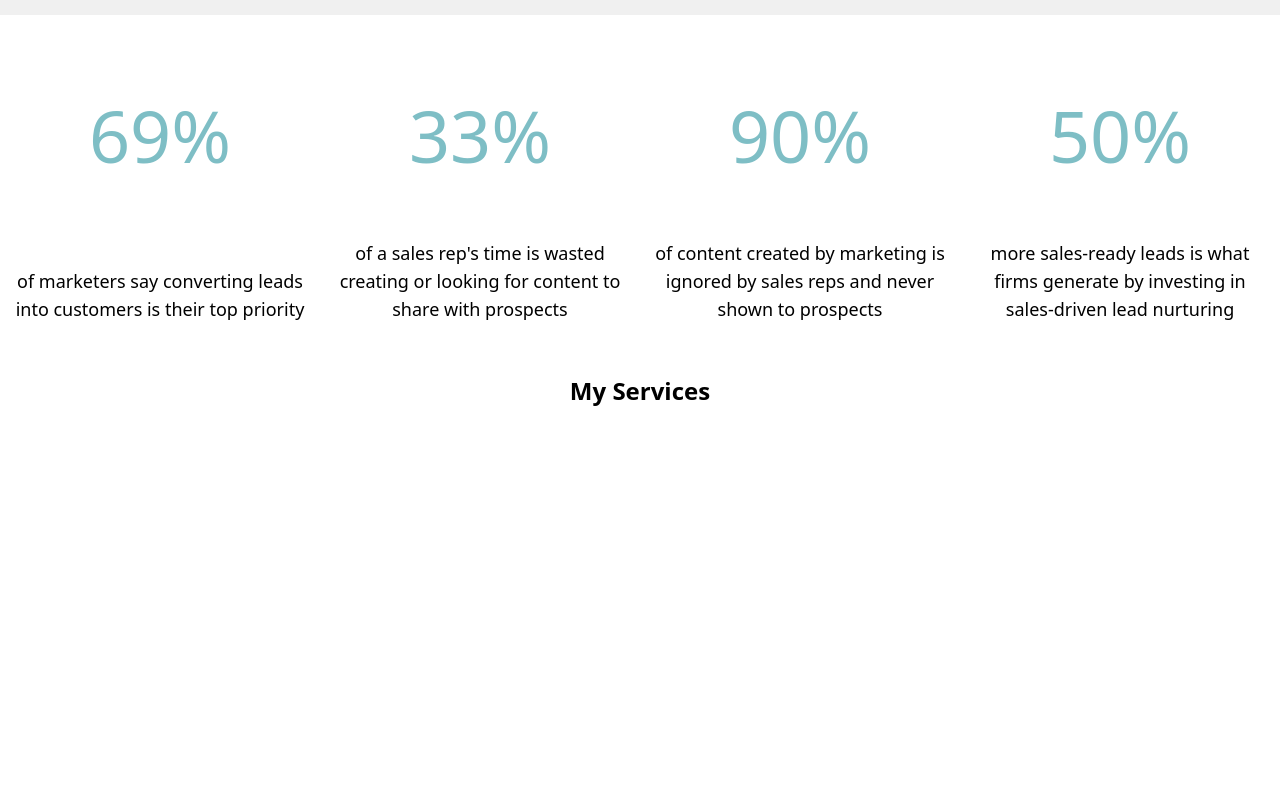
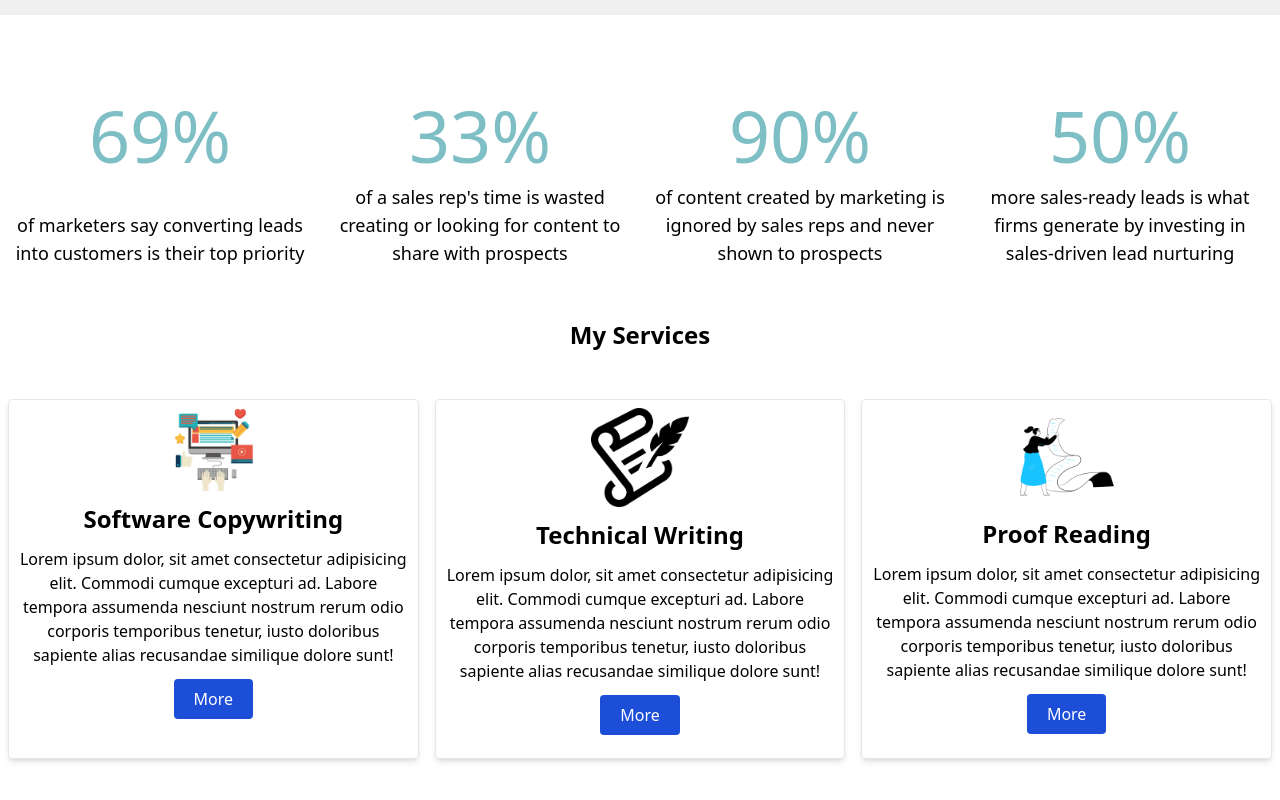
Before and after one commit to SandeSydney/pesh-portfolio, a React (Vite) app: page / in a window 1280 px wide. Shown: the part 1582-2382 px from the top of the page. Built offline with nearby package versions, Linux system fonts and the light colour scheme.

Commit message:
Added services section

```diff
--- a/src/components/Homepage.jsx
+++ b/src/components/Homepage.jsx
@@ -1,11 +1,14 @@
 import React, { useEffect } from 'react'
 import Navigation from './Navigation'
 import { percentageCounter } from './PercentageCounter'
+import copywriter from '../assets/copywriter.png'
+import techwriting from '../assets/article-writing.png'
+import proofreading from '../assets/proof-reader.png'
 
 function Homepage() {
-    useEffect(()=>{
+    useEffect(() => {
         percentageCounter()
-    },[])
+    }, [])
     return (
         <>
             <Navigation />
@@ -29,25 +32,25 @@ function Homepage() {
 
             <section className='container mx-auto py-8 min-h-screen bg-white'>
                 <div className="grid grid-cols-1 md:grid-cols-2 xl:grid-cols-4 my-10">
-                    <div className='flex flex-col m-1 h-[30vh] items-center justify-between text-center space-y-3 p-2'>
+                    <div className='flex flex-col m-1 h-[20] items-center justify-between text-center space-y-3 p-2'>
                         <p className="text-7xl text-[#7ebec5]"><span className='percentage' data-value="69">0</span>%</p>
                         <p className='text-lg'>
                             of marketers say converting leads into customers is their top priority
                         </p>
                     </div>
-                    <div className='flex flex-col m-1 h-[30vh] items-center justify-between text-center space-y-3 p-2'>
+                    <div className='flex flex-col m-1 h-[20] items-center justify-between text-center space-y-3 p-2'>
                         <p className="text-7xl text-[#7ebec5]"><span className='percentage' data-value="33">0</span>%</p>
                         <p className='text-lg'>
                             of a sales rep's time is wasted creating or looking for content to share with prospects
                         </p>
                     </div>
-                    <div className='flex flex-col m-1 h-[30vh] items-center justify-between text-center space-y-3 p-2'>
+                    <div className='flex flex-col m-1 h-[20] items-center justify-between text-center space-y-3 p-2'>
                         <p className="text-7xl text-[#7ebec5]"><span className='percentage' data-value="90">0</span>%</p>
                         <p className='text-lg'>
                             of content created by marketing is ignored by sales reps and never shown to prospects
                         </p>
                     </div>
-                    <div className='flex flex-col m-1 h-[30vh] items-center justify-between text-center space-y-3 p-2'>
+                    <div className='flex flex-col m-1 h-[20] items-center justify-between text-center space-y-3 p-2'>
                         <p className="text-7xl text-[#7ebec5]"><span className='percentage' data-value="50">0</span>%</p>
                         <p className='text-lg'>
                             more sales-ready leads is what firms generate by investing in sales-driven lead nurturing
@@ -55,6 +58,26 @@ function Homepage() {
                     </div>
                 </div>
                 <div className='text-center'><h2 className='text-2xl'><b>My Services</b></h2></div>
+                <div className="grid grid-cols-1 md:grid-cols-3 my-10">
+                    <div className="border shadow-md rounded p-2 flex flex-col m-2 h-fit md:h-[45vh] items-center space-y-3">
+                        <img className='h-30%] w-[25%]' src={techwriting} alt="" />
+                        <p className='text-2xl'><b>Software Copywriting</b></p>
+                        <p className='text-center'>Lorem ipsum dolor, sit amet consectetur adipisicing elit. Commodi cumque excepturi ad. Labore tempora assumenda nesciunt nostrum rerum odio corporis temporibus tenetur, iusto doloribus sapiente alias recusandae similique dolore sunt!</p>
+                        <button className='bg-blue-700 hover:bg-blue-500 px-5 py-2 text-white rounded'>More</button>
+                    </div>
+                    <div className="border shadow-md rounded p-2 flex flex-col m-2 h-fit md:h-[45vh] items-center space-y-3">
+                        <img className='h-30%] w-[25%]' src={copywriter} alt="" />
+                        <p className='text-2xl'><b>Technical Writing</b></p>
+                        <p className='text-center'>Lorem ipsum dolor, sit amet consectetur adipisicing elit. Commodi cumque excepturi ad. Labore tempora assumenda nesciunt nostrum rerum odio corporis temporibus tenetur, iusto doloribus sapiente alias recusandae similique dolore sunt!</p>
+                        <button className='bg-blue-700 hover:bg-blue-500 px-5 py-2 text-white rounded'>More</button>
+                    </div>
+                    <div className="border shadow-md rounded p-2 flex flex-col m-2 h-fit md:h-[45vh] items-center space-y-3">
+                        <img className='h-30%] w-[25%]' src={proofreading} alt="" />
+                        <p className='text-2xl'><b>Proof Reading</b></p>
+                        <p className='text-center'>Lorem ipsum dolor, sit amet consectetur adipisicing elit. Commodi cumque excepturi ad. Labore tempora assumenda nesciunt nostrum rerum odio corporis temporibus tenetur, iusto doloribus sapiente alias recusandae similique dolore sunt!</p>
+                        <button className='bg-blue-700 hover:bg-blue-500 px-5 py-2 text-white rounded'>More</button>
+                    </div>
+                </div>
             </section>
         </>
     )
```
